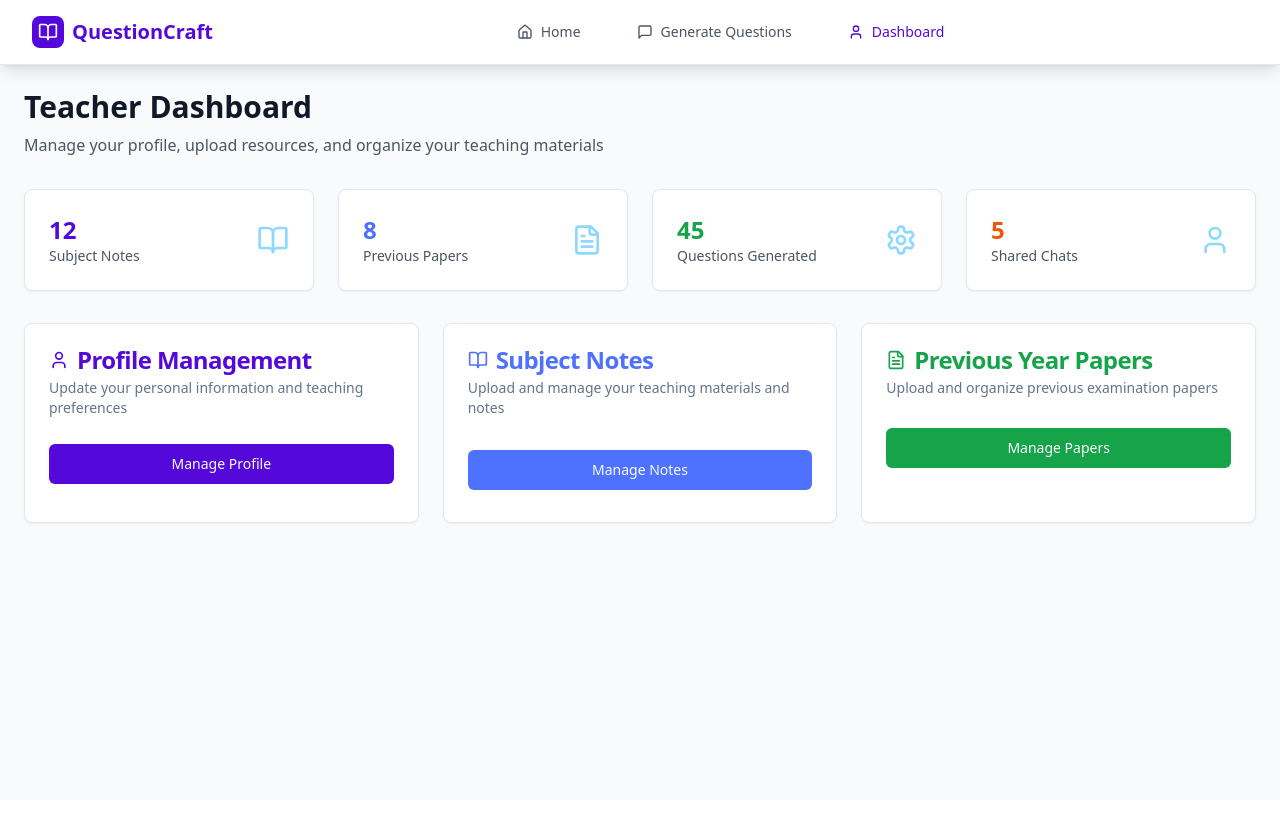
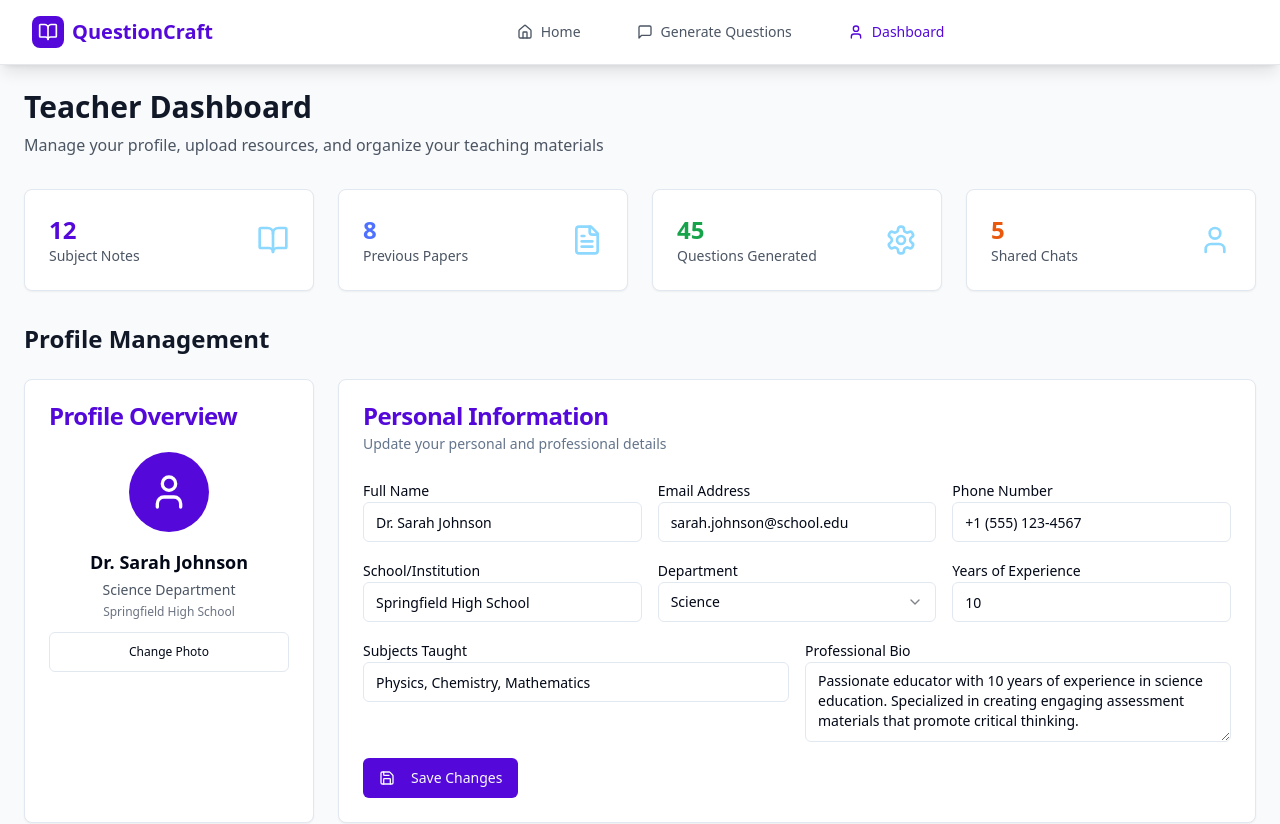
Before and after one commit to Adk2002/bloom-question-craft, a React (Vite) app: page /dashboard in a window 1280 px wide. Shown: the top 824 px of the page. Before the commit the page ends 800 px from the top, so only its background shows below. Built offline with nearby package versions, Linux system fonts and the light colour scheme.

Commit message:
Refactor: Integrate profile into dashboard
Integrate the profile management section directly into the dashboard for easier user access.

```diff
--- a/src/pages/Dashboard.tsx
+++ b/src/pages/Dashboard.tsx
@@ -1,9 +1,30 @@
+import { useState } from "react";
 import { Card, CardContent, CardDescription, CardHeader, CardTitle } from "@/components/ui/card";
 import { Button } from "@/components/ui/button";
-import { User, BookOpen, FileText, Plus, Settings } from "lucide-react";
+import { Input } from "@/components/ui/input";
+import { Label } from "@/components/ui/label";
+import { Textarea } from "@/components/ui/textarea";
+import { Select, SelectContent, SelectItem, SelectTrigger, SelectValue } from "@/components/ui/select";
+import { User, BookOpen, FileText, Settings, Mail, Phone, School, Save } from "lucide-react";
 import { Link } from "react-router-dom";
 import Navbar from "@/components/Navbar";
 const Dashboard = () => {
+  const [profile, setProfile] = useState({
+    name: "Dr. Sarah Johnson",
+    email: "sarah.johnson@school.edu",
+    phone: "+1 (555) 123-4567",
+    school: "Springfield High School",
+    department: "Science",
+    experience: "10",
+    subjects: "Physics, Chemistry, Mathematics",
+    bio: "Passionate educator with 10 years of experience in science education. Specialized in creating engaging assessment materials that promote critical thinking.",
+  });
+
+  const handleSave = () => {
+    // This would connect to your Express.js backend to save profile data
+    console.log("Saving profile:", profile);
+  };
+
   return <div className="min-h-screen bg-gray-50">
       <Navbar />
 
@@ -66,29 +87,140 @@ const Dashboard = () => {
           </Card>
         </div>
 
-        {/* Main Dashboard Cards */}
-        <div className="grid md:grid-cols-3 gap-6">
+        {/* Profile Management Section */}
+        <div className="mb-8">
+          <h2 className="text-2xl font-bold text-gray-900 mb-6">Profile Management</h2>
+          <div className="grid lg:grid-cols-4 gap-6">
+            {/* Profile Picture & Basic Info */}
+            <Card>
+              <CardHeader>
+                <CardTitle className="text-brand-primary">Profile Overview</CardTitle>
+              </CardHeader>
+              <CardContent className="text-center">
+                <div className="w-20 h-20 bg-brand-primary rounded-full flex items-center justify-center mx-auto mb-4">
+                  <User className="w-10 h-10 text-white" />
+                </div>
+                <h3 className="text-lg font-semibold mb-1">{profile.name}</h3>
+                <p className="text-gray-600 mb-1 text-sm">{profile.department} Department</p>
+                <p className="text-xs text-gray-500">{profile.school}</p>
+                <Button variant="outline" className="mt-3 w-full text-xs">
+                  Change Photo
+                </Button>
+              </CardContent>
+            </Card>
 
-          {/* Profile Management */}
-          <Card className="hover:shadow-lg transition-shadow">
-            <CardHeader>
-              <CardTitle className="flex items-center text-brand-primary">
-                <User className="w-5 h-5 mr-2" />
-                Profile Management
-              </CardTitle>
-              <CardDescription>
-                Update your personal information and teaching preferences
-              </CardDescription>
-            </CardHeader>
-            <CardContent>
-              <Link to="/profile">
-                <Button className="w-full bg-brand-primary hover:bg-purple-700 my-[2px]">
-                  Manage Profile
+            {/* Profile Form */}
+            <Card className="lg:col-span-3">
+              <CardHeader>
+                <CardTitle className="text-brand-primary">Personal Information</CardTitle>
+                <CardDescription>
+                  Update your personal and professional details
+                </CardDescription>
+              </CardHeader>
+              <CardContent className="space-y-4">
+                <div className="grid md:grid-cols-3 gap-4">
+                  <div>
+                    <Label htmlFor="name">Full Name</Label>
+                    <Input
+                      id="name"
+                      value={profile.name}
+                      onChange={(e) => setProfile({...profile, name: e.target.value})}
+                    />
+                  </div>
+                  <div>
+                    <Label htmlFor="email">Email Address</Label>
+                    <Input
+                      id="email"
+                      type="email"
+                      value={profile.email}
+                      onChange={(e) => setProfile({...profile, email: e.target.value})}
+                    />
+                  </div>
+                  <div>
+                    <Label htmlFor="phone">Phone Number</Label>
+                    <Input
+                      id="phone"
+                      value={profile.phone}
+                      onChange={(e) => setProfile({...profile, phone: e.target.value})}
+                    />
+                  </div>
+                </div>
+
+                <div className="grid md:grid-cols-3 gap-4">
+                  <div>
+                    <Label htmlFor="school">School/Institution</Label>
+                    <Input
+                      id="school"
+                      value={profile.school}
+                      onChange={(e) => setProfile({...profile, school: e.target.value})}
+                    />
+                  </div>
+                  <div>
+                    <Label htmlFor="department">Department</Label>
+                    <Select
+                      value={profile.department}
+                      onValueChange={(value) => setProfile({...profile, department: value})}
+                    >
+                      <SelectTrigger>
+                        <SelectValue />
+                      </SelectTrigger>
+                      <SelectContent>
+                        <SelectItem value="Science">Science</SelectItem>
+                        <SelectItem value="Mathematics">Mathematics</SelectItem>
+                        <SelectItem value="English">English</SelectItem>
+                        <SelectItem value="Social Studies">Social Studies</SelectItem>
+                        <SelectItem value="Arts">Arts</SelectItem>
+                        <SelectItem value="Physical Education">Physical Education</SelectItem>
+                      </SelectContent>
+                    </Select>
+                  </div>
+                  <div>
+                    <Label htmlFor="experience">Years of Experience</Label>
+                    <Input
+                      id="experience"
+                      type="number"
+                      value={profile.experience}
+                      onChange={(e) => setProfile({...profile, experience: e.target.value})}
+                    />
+                  </div>
+                </div>
+
+                <div className="grid md:grid-cols-2 gap-4">
+                  <div>
+                    <Label htmlFor="subjects">Subjects Taught</Label>
+                    <Input
+                      id="subjects"
+                      placeholder="e.g., Physics, Chemistry"
+                      value={profile.subjects}
+                      onChange={(e) => setProfile({...profile, subjects: e.target.value})}
+                    />
+                  </div>
+                  <div>
+                    <Label htmlFor="bio">Professional Bio</Label>
+                    <Textarea
+                      id="bio"
+                      placeholder="Tell us about your teaching philosophy..."
+                      value={profile.bio}
+                      onChange={(e) => setProfile({...profile, bio: e.target.value})}
+                      rows={3}
+                    />
+                  </div>
+                </div>
+
+                <Button
+                  onClick={handleSave}
+                  className="bg-brand-primary hover:bg-purple-700"
+                >
+                  <Save className="w-4 h-4 mr-2" />
+                  Save Changes
                 </Button>
-              </Link>
-            </CardContent>
-          </Card>
+              </CardContent>
+            </Card>
+          </div>
+        </div>
 
+        {/* Resources Management Cards */}
+        <div className="grid md:grid-cols-2 gap-6">
           {/* Subject Notes */}
           <Card className="hover:shadow-lg transition-shadow">
             <CardHeader>
@@ -107,7 +239,6 @@ const Dashboard = () => {
                     Manage Notes
                   </Button>
                 </Link>
-
               </div>
             </CardContent>
           </Card>
@@ -130,7 +261,6 @@ const Dashboard = () => {
                     Manage Papers
                   </Button>
                 </Link>
-
               </div>
             </CardContent>
           </Card>
```
